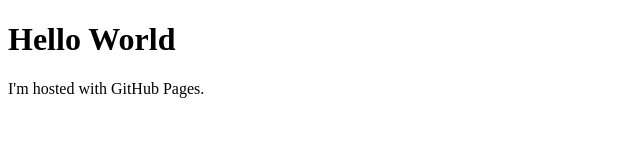
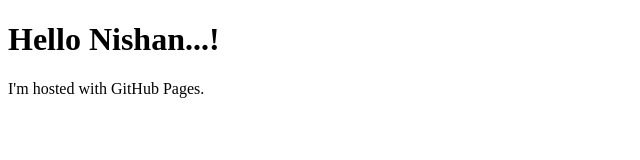
Before and after one commit to nishannnb/nishannnb.github.io, a plain HTML site: page index.html in a window 1280 px wide. Shown: the full height of the page, 0-640 px from the left. Drawn offline with Linux system fonts and the light colour scheme.

Commit message:
Update index.html

```diff
--- a/index.html
+++ b/index.html
@@ -1,7 +1,7 @@
 <!DOCTYPE html>
 <html>
 <body>
-<h1>Hello World</h1>
+<h1>Hello Nishan...!</h1>
 <p>I'm hosted with GitHub Pages.</p>
 </body>
 </html>
```
